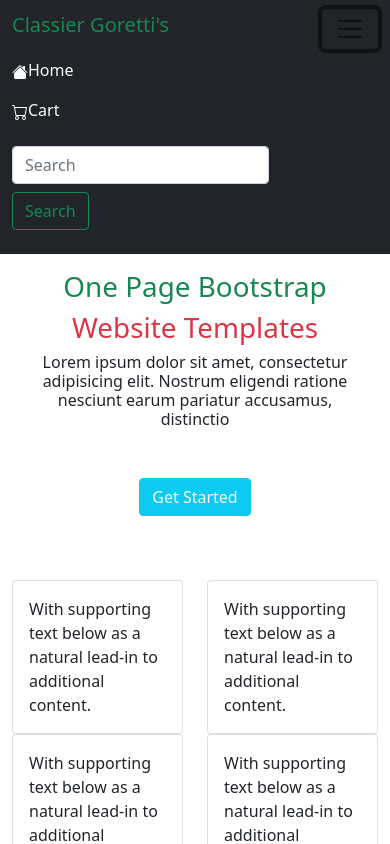
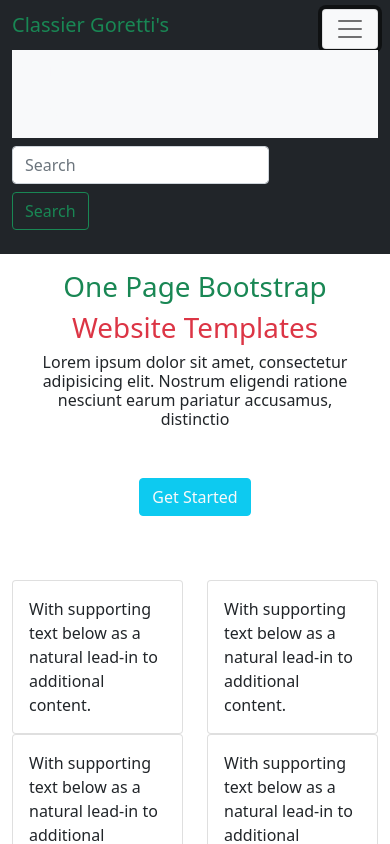
Before and after one commit to mariajiwuaku/One-page-bootstrap, a plain HTML site: page index.html in a window 390 px wide. Both pictures are taken after a click on the button 350 px from the left and 29 px from the top of the page. Shown: the top 844 px of the page. Drawn offline with nearby package versions, Linux system fonts and the light colour scheme; files that its build step writes are made by us from their sources.

Commit message:
color changes

```diff
--- a/index.html
+++ b/index.html
@@ -14,11 +14,11 @@
     <nav class="navbar navbar-expand-lg navbar-light bg-dark">
         <div class="container-fluid">
             <a class="h4 navbar-brand text-success" href="#" >Classier Goretti's</a>
-            <button class="navbar-toggler" type="button" data-bs-toggle="collapse" data-bs-target="#navbarSupportedContent"
+            <button class="navbar-toggler bg-light" type="button" data-bs-toggle="collapse" data-bs-target="#navbarSupportedContent"
                 aria-controls="navbarSupportedContent" aria-expanded="false" aria-label="Toggle navigation">
                 <span class="navbar-toggler-icon"></span>
             </button>
-            <div class="collapse navbar-collapse" id="navbarSupportedContent">
+            <div class="collapse navbar-collapse bg-light" id="navbarSupportedContent">
                 <ul class="navbar-nav me-auto mb-2 mb-lg-0">
                     <li class="nav-item">
                         <a class="text-light nav-link active" aria-current="page" href="#"><svg xmlns="http://www.w3.org/2000/svg" width="16" height="16" fill="currentColor" class="bi bi-house-fill"
```
